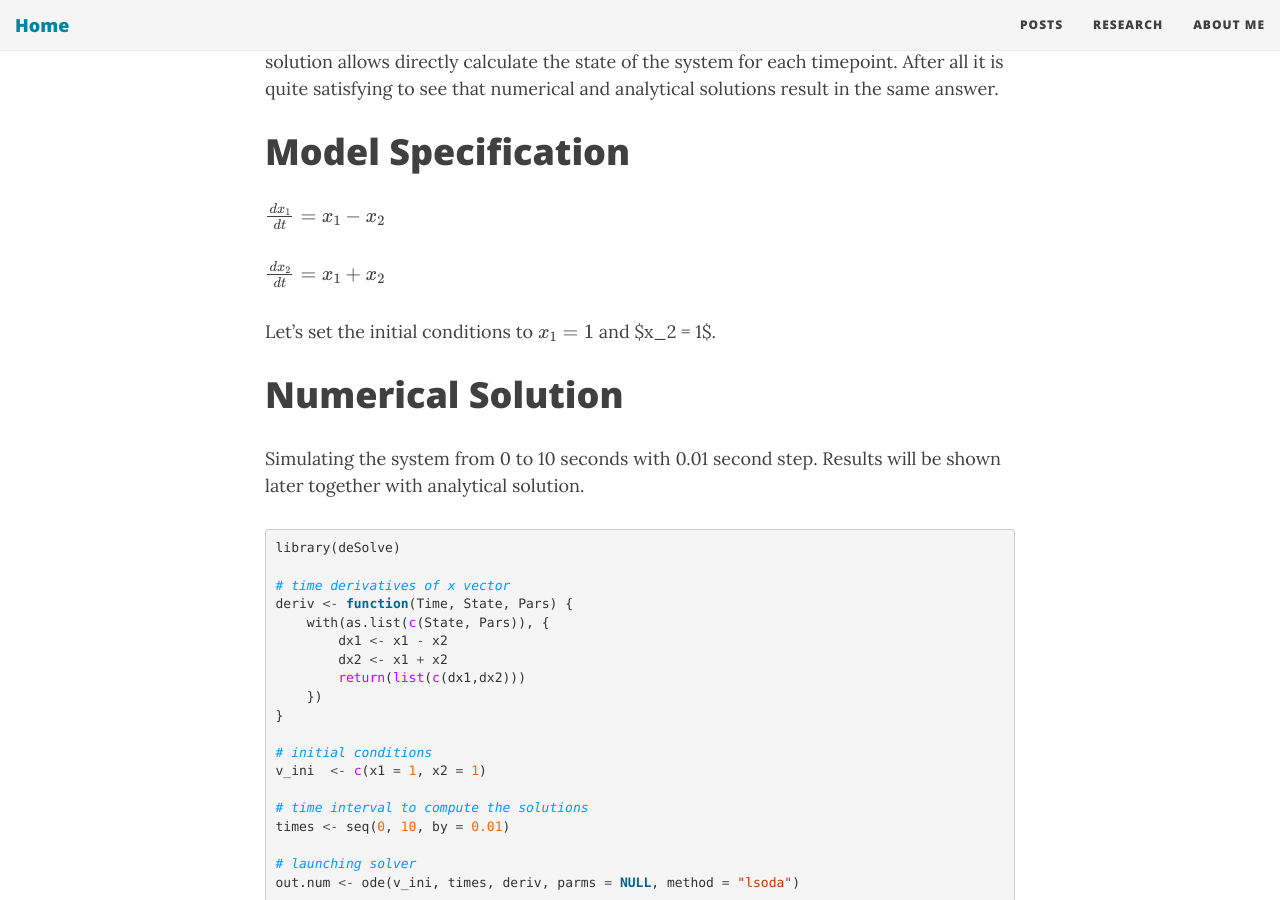
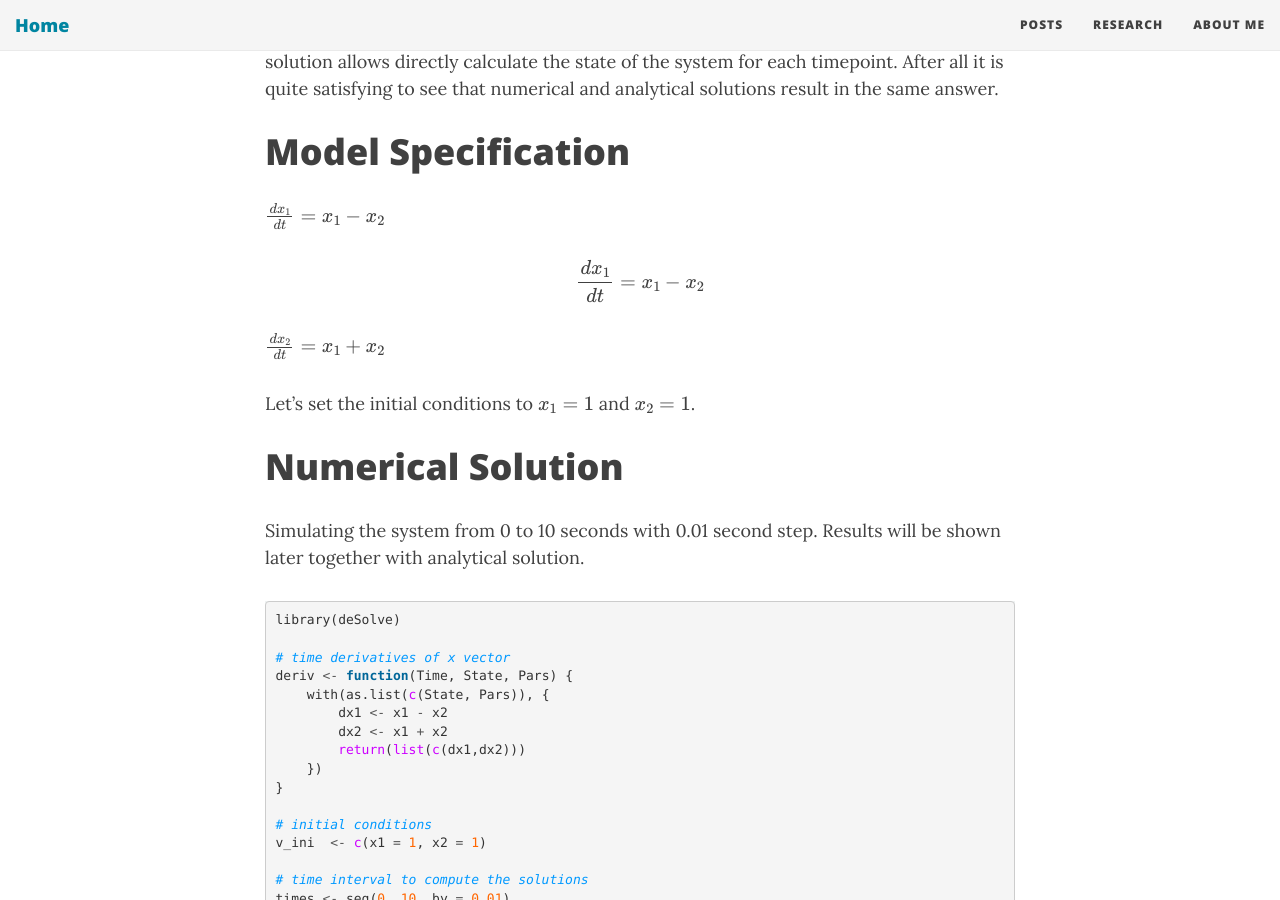
Before and after one commit to vladpetyuk/vladpetyuk.github.io, a Jekyll site: the page built from blog/_posts/2017-01-14-min_ODE_systems_complex_roots.md, in a window 1280 px wide and 900 px high, scrolled down 1088 px. Built offline with Jekyll 4.4.1, drawn with Linux system fonts in a browser that asks for light colours; nearby versions of some CDN libraries; formulas are drawn with MathJax 3; comment, search, counter and statistics services are not loaded.

Commit message:
addendum

```diff
--- a/blog/_R/2017-01-14-min_ODE_systems_complex_roots.Rmd
+++ b/blog/_R/2017-01-14-min_ODE_systems_complex_roots.Rmd
@@ -46,10 +46,12 @@ result in the same answer.
 \\( \\frac{dx_1}{dt} = x_1 - x_2 \\)
 <!-- $$ \frac{dx_1}{dt} = x_1 - x_2 $$ -->
 
+\\[ \\frac{dx_1}{dt} = x_1 - x_2 \\]
+
 <!-- \\( \\frac{dx_2}{dt} = x_1 + x_2 \\) -->
 $$ \frac{dx_2}{dt} = x_1 + x_2 $$
 
-Let's set the initial conditions to \\(x_1 = 1\\) and $x_2 = 1$.
+Let's set the initial conditions to $$x_1 = 1$$ and $$x_2 = 1$$.
 
 
 
--- a/blog/_posts/2017-01-14-min_ODE_systems_complex_roots.md
+++ b/blog/_posts/2017-01-14-min_ODE_systems_complex_roots.md
@@ -46,10 +46,12 @@ result in the same answer.
 \\( \\frac{dx_1}{dt} = x_1 - x_2 \\)
 <!-- $$ \frac{dx_1}{dt} = x_1 - x_2 $$ -->
 
+\\[ \\frac{dx_1}{dt} = x_1 - x_2 \\]
+
 <!-- \\( \\frac{dx_2}{dt} = x_1 + x_2 \\) -->
 $$ \frac{dx_2}{dt} = x_1 + x_2 $$
 
-Let's set the initial conditions to \\(x_1 = 1\\) and $x_2 = 1$.
+Let's set the initial conditions to $$x_1 = 1$$ and $$x_2 = 1$$.
 
 
 
```
